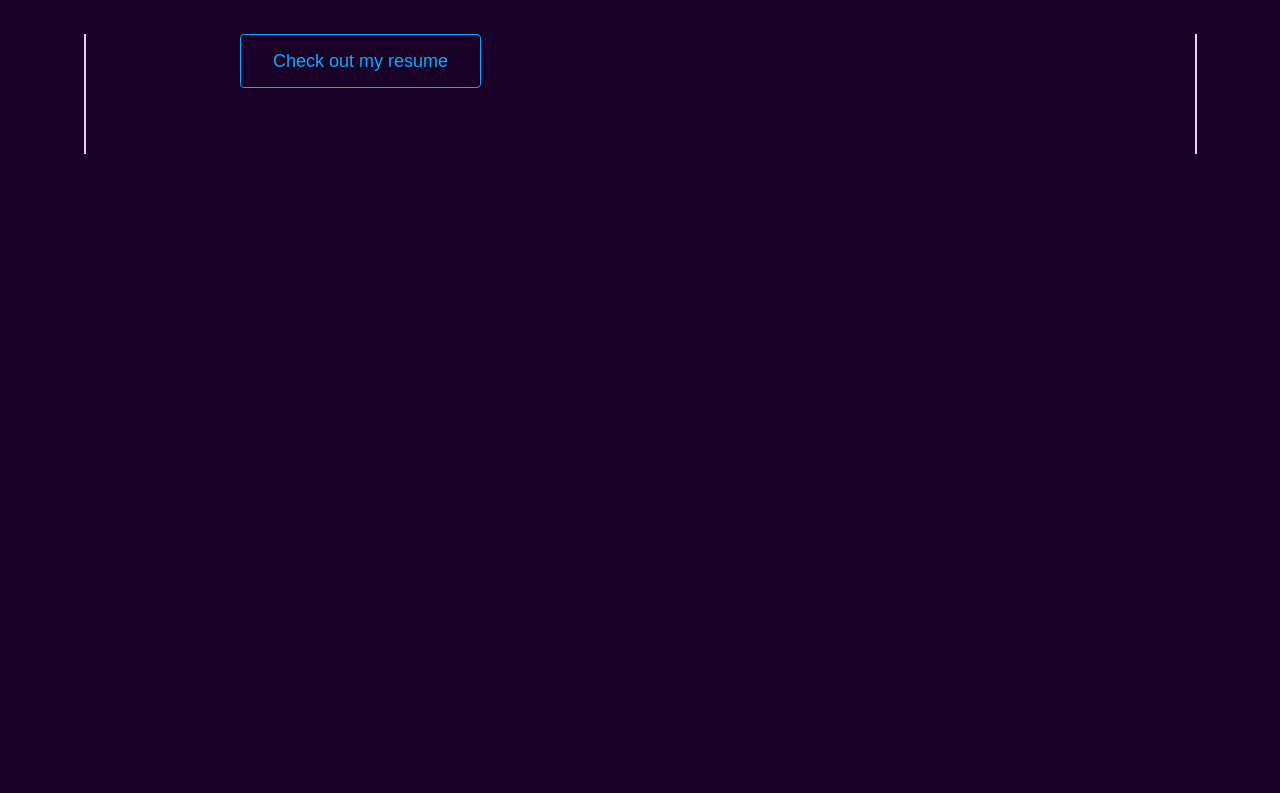
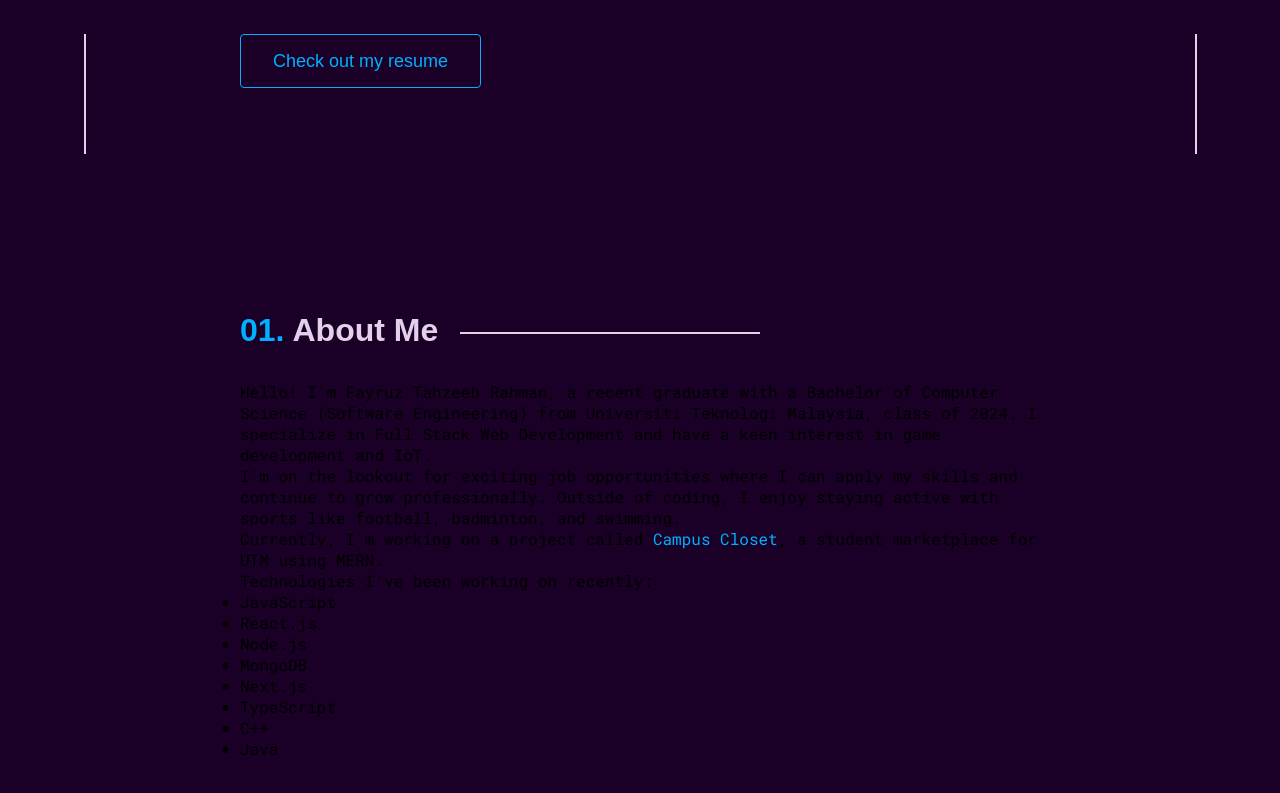
Before and after one commit to ishmumr7/portfolio, a Next.js app: page / in a window 1280 px wide. Shown: the part 646-1439 px from the top of the page. Before the commit the page ends 800 px from the top, so only its background shows below. Built offline with nearby package versions, Linux system fonts and the light colour scheme.

Commit message:
Add about section

```diff
--- a/src/app/page.tsx
+++ b/src/app/page.tsx
@@ -2,6 +2,7 @@ import Email from "@/components/Email";
 import Socials from "@/components/Socials";
 import Navbar from "@/sections/Navbar";
 import Hero from "@/sections/Hero";
+import About from "@/sections/About";
 
 export default function Home() {
 	return (
@@ -11,6 +12,7 @@ export default function Home() {
 			<Email />
 			<main>
 				<Hero />
+        <About />
 			</main>
 		</div>
 	);
--- a/src/scss/globals.scss
+++ b/src/scss/globals.scss
@@ -14,6 +14,7 @@
 
 body {
   background-color: var(--background-color);
+  counter-reset: title;
 }
 
 * {
--- /dev/null
+++ b/src/scss/sections/_about.scss
@@ -0,0 +1,34 @@
+.about {
+  margin: 15rem 0;
+  .title {
+    font-family: var(--raleway);
+    color: var(--light-mauve);
+    position: relative;
+    h2 {
+      margin-bottom: 2rem;
+      font-size: var(--tx2large);
+      font-weight: 700&;
+      &::before {
+        counter-increment: title;
+        content: "0" counter(title) ".";
+        margin-right: 0.5rem;
+        color: var(--theme-color);
+      }
+      &::after {
+        content: "";
+        display: block;
+        position: absolute;
+        top: 20px;
+        width: 300px;
+        background-color: var(--light-mauve);
+        height: 2px;
+        margin-left: 220px;
+      }
+    }
+  }
+  &-grid {
+    &-photo {
+      display: none;
+    }
+  }
+}
--- a/src/scss/sections/index.scss
+++ b/src/scss/sections/index.scss
@@ -1,3 +1,4 @@
 @import "navbar";
 @import "hero";
 @import "main";
+@import "about";
--- /dev/null
+++ b/src/sections/About.tsx
@@ -0,0 +1,98 @@
+import Image from "next/image";
+import Link from "next/link";
+import React from "react";
+
+const About = () => {
+	const skillsList = [
+		{
+			name: "JavaScript",
+			progress: "Advanced",
+		},
+		{
+			name: "React.js",
+			progress: "Advanced",
+		},
+		{
+			name: "Node.js",
+			progress: "Intermediate",
+		},
+		{
+			name: "MongoDB",
+			progress: "Advanced",
+		},
+		{
+			name: "Next.js",
+			progress: "Intermediate",
+		},
+		{
+			name: "TypeScript",
+			progress: "Beginner",
+		},
+		{
+			name: "C++",
+			progress: "Intermediate",
+		},
+		{
+			name: "Java",
+			progress: "Intermediate",
+		},
+	];
+
+	return (
+		<div className="about" id="about">
+			<div className="title">
+				<h2>About Me</h2>
+			</div>
+			<div className="about-grid">
+				<div className="about-grid-info">
+					<div className="about-grid-info-text">
+						Hello! I&apos;m Fayruz Tahzeeb Rahman, a recent graduate with a
+						Bachelor of Computer Science (Software Engineering) from Universiti
+						Teknologi Malaysia, class of 2024. I specialize in Full Stack Web
+						Development and have a keen interest in game development and IoT.
+					</div>
+					<div className="about-grid-info-text">
+						I&apos;m on the lookout for exciting job opportunities where I can
+						apply my skills and continue to grow professionally. Outside of
+						coding, I enjoy staying active with sports like football, badminton,
+						and swimming.
+					</div>
+					<div className="about-grid-info-text">
+						Currently, I&apos;m working on a project called{" "}
+						<Link
+							href="https://github.com/ishmumr7/campus-closet"
+							target="_blank"
+							className="link"
+						>
+							Campus Closet
+						</Link>
+						, a student marketplace for UTM using MERN.
+					</div>
+					<div className="about-grid-info-text">
+						Technologies I&apos;ve been working on recently:
+					</div>
+					<ul className="about-grid-info-list">
+						{
+							skillsList.map(({name, progress}) => (
+								<li key={name} className="about-grid-info-list-item">{name}</li>
+							))
+						}
+					</ul>
+				</div>
+				<div className="about-grid-photo">
+					<div className="overlay">
+
+					</div>
+					<div className="overlay-border">
+
+					</div>
+					<div className="about-grid-photo-container">
+						<Image src="/tahzeeb.jpg" alt="Display Picture" fill/>
+					</div>
+				</div>
+			</div>
+		</div>
+	);
+};
+
+export default About;
```
Also changed, not shown: public/tahzeeb.jpg (added).
